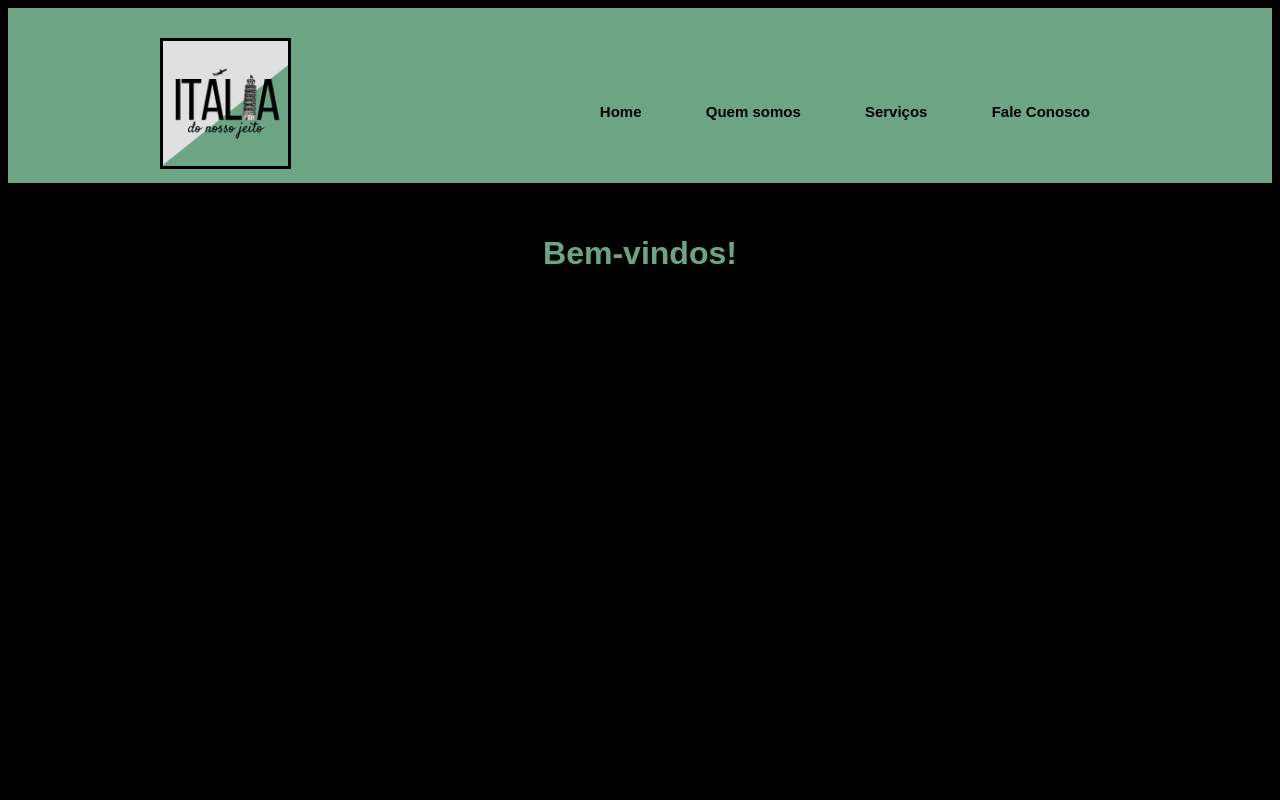
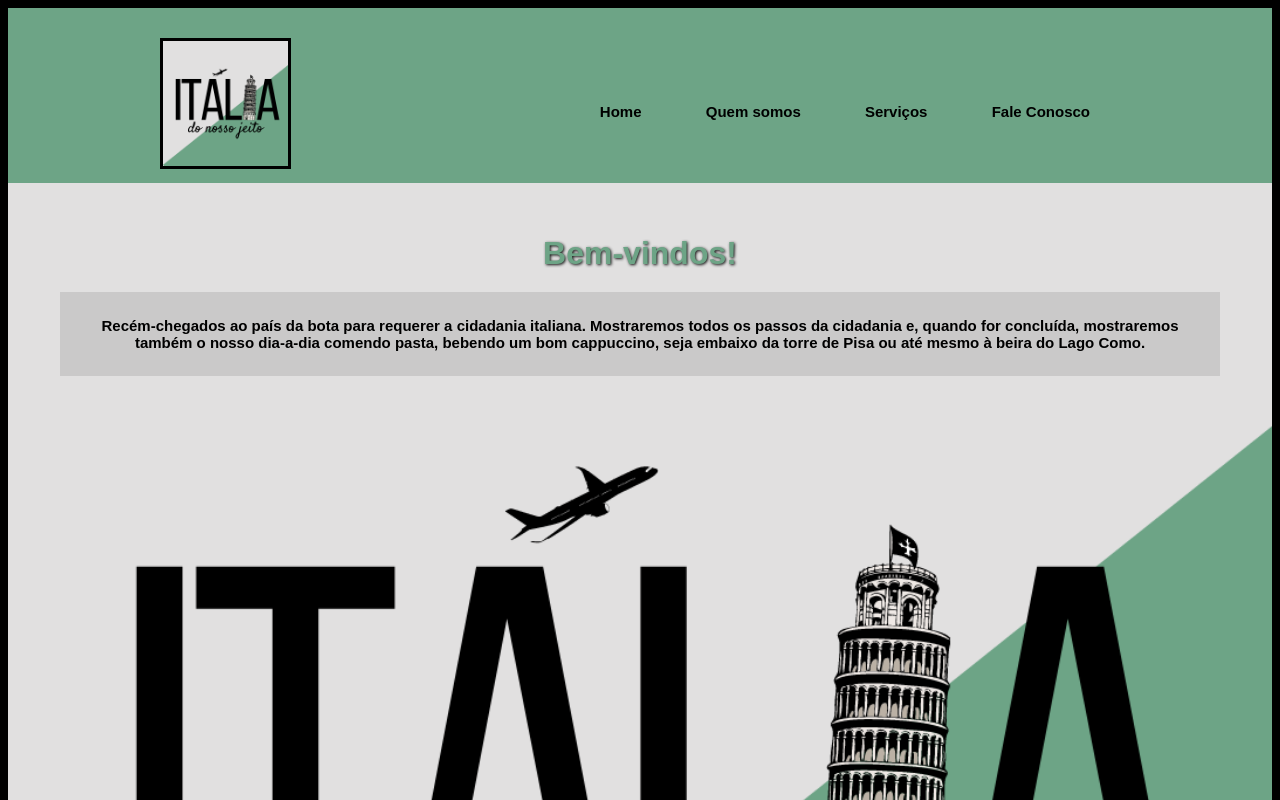
Before and after one commit to ThaynaDognini/italiadonossojeito, a plain HTML site: page index.html in a window 1280 px wide. Shown: the top 800 px of the page. Drawn offline with Linux system fonts and the light colour scheme; the site is published under a folder, as on GitHub Pages, so addresses that start at the root find nothing.

Commit message:
Update style.css

```diff
--- a/style.css
+++ b/style.css
@@ -32,10 +32,11 @@ h1{
 }
 
 #principal{
-	background-image: url('/italiadonossojeito/ITALIA.PNG');
+	background-image: url('ITALIA.PNG');
 	background-size: 100%;
 	min-height: 1000px;
 	padding: 52px;
+	z-index: 0;
 }
 
 footer{
```
